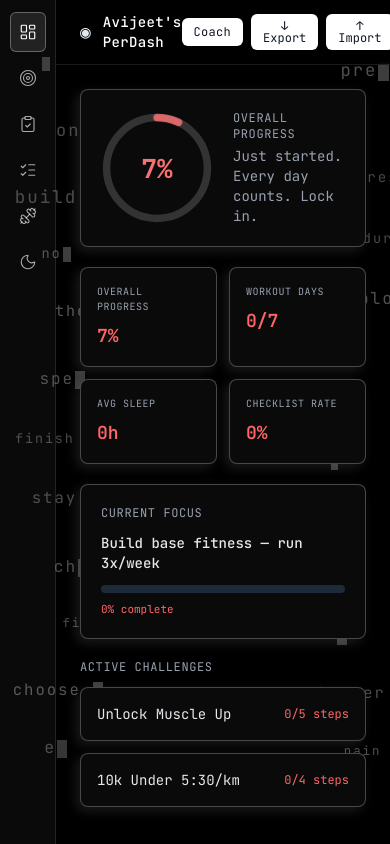
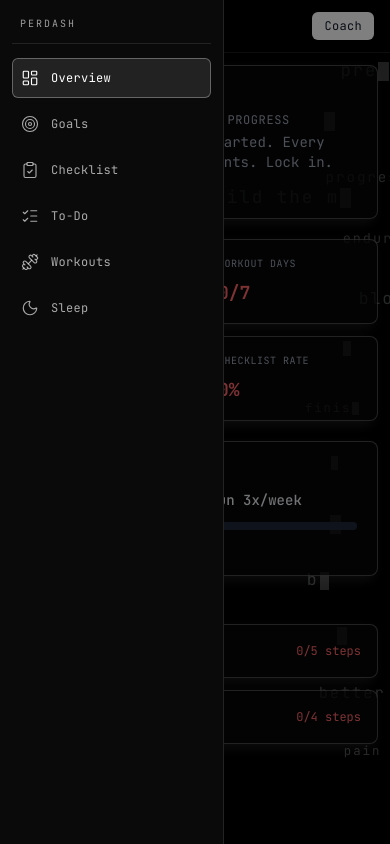
Before and after one commit to TheWhiteburn/PerDash, a React (Vite) app in the folder client/: page / in a window 390 px wide. Both pictures are taken after a click on the button 27 px from the left and 32 px from the top of the page. Built offline with nearby package versions, Linux system fonts and the light colour scheme; the HTML template or start-up script is replaced by a standard one.

Commit message:
Mobile responsive: hamburger drawer sidebar, translucent frosted-glass cards, tighter layout

```diff
--- a/client/src/App.jsx
+++ b/client/src/App.jsx
@@ -1,4 +1,5 @@
 import React, { useState, useCallback } from 'react';
+import { Menu } from 'lucide-react';
 import { DataProvider, useData } from './store';
 import { downloadBackup, uploadBackup } from './utils/backup';
 import SidebarNav from './components/SidebarNav';
@@ -14,6 +15,7 @@ import BackgroundScene from './components/BackgroundScene';
 function Dashboard() {
   const [activeTab, setActiveTab] = useState('overview');
   const [chatOpen, setChatOpen] = useState(false);
+  const [mobileMenuOpen, setMobileMenuOpen] = useState(false);
   const { exportData, importData } = useData();
 
   const handleExport = useCallback(() => {
@@ -32,12 +34,15 @@ function Dashboard() {
   return (
     <div className="flex h-screen bg-black text-slate-200 overflow-hidden relative">
       <BackgroundScene />
-      <SidebarNav active={activeTab} onSelect={setActiveTab} />
+      <SidebarNav active={activeTab} onSelect={(tab) => { setActiveTab(tab); setMobileMenuOpen(false); }} mobileOpen={mobileMenuOpen} onMobileClose={() => setMobileMenuOpen(false)} />
       <div className="flex-1 flex flex-col min-w-0 relative z-10">
-        <header className="flex items-center justify-between px-6 py-3 border-b border-white/10 shrink-0 bg-black/80 backdrop-blur-sm">
+        <header className="flex items-center justify-between px-4 md:px-6 py-3 border-b border-white/10 shrink-0 bg-black/80 backdrop-blur-sm">
           <div className="flex items-center gap-3">
+            <button onClick={() => setMobileMenuOpen(true)} className="md:hidden text-white hover:text-white/80 transition-colors">
+              <Menu size={20} strokeWidth={1.5} />
+            </button>
             <span className="text-slate-200 text-lg">◉</span>
-            <h1 className="text-sm font-medium tracking-wide text-white">
+            <h1 className="hidden md:block text-sm font-medium tracking-wide text-white">
               Avijeet's PerDash
             </h1>
           </div>
@@ -50,21 +55,21 @@ function Dashboard() {
             </button>
             <button
               onClick={handleExport}
-              className="px-3 py-1.5 text-xs leading-none bg-white text-gray-900 rounded-md hover:bg-gray-900 hover:text-white hover:-translate-y-1 transition-all duration-300"
+              className="hidden md:inline-block px-3 py-1.5 text-xs leading-none bg-white text-gray-900 rounded-md hover:bg-gray-900 hover:text-white hover:-translate-y-1 transition-all duration-300"
               title="Export backup"
             >
               ↓ Export
             </button>
             <button
               onClick={handleImport}
-              className="px-3 py-1.5 text-xs leading-none bg-white text-gray-900 rounded-md hover:bg-gray-900 hover:text-white hover:-translate-y-1 transition-all duration-300"
+              className="hidden md:inline-block px-3 py-1.5 text-xs leading-none bg-white text-gray-900 rounded-md hover:bg-gray-900 hover:text-white hover:-translate-y-1 transition-all duration-300"
               title="Import backup"
             >
               ↑ Import
             </button>
           </div>
         </header>
-        <main className="flex-1 overflow-y-auto p-6 relative">
+        <main className="flex-1 overflow-y-auto p-3 md:p-6 relative">
           <div key={activeTab} className="fade-in">
             {activeTab === 'overview' && <Overview />}
             {activeTab === 'goals' && <Goals />}
--- a/client/src/components/DailyChecklist.jsx
+++ b/client/src/components/DailyChecklist.jsx
@@ -57,7 +57,7 @@ export default function DailyChecklist() {
 
   return (
     <div className="max-w-2xl mx-auto space-y-5">
-      <div className="bg-[#0a0a0a] border border-white/25 rounded-lg p-5 shadow-card-white hover:-translate-y-1 hover:shadow-[-8px_8px_28px_rgba(255,255,255,0.2)] hover:border-white/50 transition-all duration-300">
+      <div className="card-bg border border-white/25 rounded-lg p-5 shadow-card-white hover:-translate-y-1 hover:shadow-[-8px_8px_28px_rgba(255,255,255,0.2)] hover:border-white/50 transition-all duration-300">
         <div className="flex items-center justify-between mb-3">
           <span className="text-xs text-gray-400 tracking-wider uppercase">Today</span>
           <span className={`text-xs ${pc.cls}`}>{doneCount}/{totalCount} done</span>
@@ -93,7 +93,7 @@ export default function DailyChecklist() {
         />
       </div>
 
-      <div className="bg-[#0a0a0a] border border-white/25 rounded-lg p-5 shadow-card-white hover:-translate-y-1 hover:shadow-[-8px_8px_28px_rgba(255,255,255,0.2)] hover:border-white/50 transition-all duration-300">
+      <div className="card-bg border border-white/25 rounded-lg p-5 shadow-card-white hover:-translate-y-1 hover:shadow-[-8px_8px_28px_rgba(255,255,255,0.2)] hover:border-white/50 transition-all duration-300">
         <div className="text-xs text-gray-400 tracking-wider uppercase mb-3">Recurring Items</div>
         <div className="space-y-1">
           {data.dailyChecklist.presets.map(p => (
--- a/client/src/components/Goals.jsx
+++ b/client/src/components/Goals.jsx
@@ -29,7 +29,7 @@ function GoalSection({ title, goals, onAdd, onUpdate, onDelete }) {
           return (
             <div
               key={g.id}
-              className={`bg-[#0a0a0a] border border-white/25 rounded-lg p-4 shadow-card-white hover:-translate-y-1 hover:shadow-[-8px_8px_28px_rgba(255,255,255,0.2)] hover:border-white/50 transition-all duration-300 ${isCompleted ? 'opacity-60' : ''}`}
+              className={`card-bg border border-white/25 rounded-lg p-4 shadow-card-white hover:-translate-y-1 hover:shadow-[-8px_8px_28px_rgba(255,255,255,0.2)] hover:border-white/50 transition-all duration-300 ${isCompleted ? 'opacity-60' : ''}`}
             >
               <div className="flex items-start justify-between gap-3 mb-3">
                 <span className={`text-sm flex-1 ${isCompleted ? 'line-through text-gray-600' : 'text-gray-200'}`}>
--- a/client/src/components/Overview.jsx
+++ b/client/src/components/Overview.jsx
@@ -30,7 +30,7 @@ export default function Overview() {
 
   return (
     <div className="max-w-2xl mx-auto space-y-5">
-      <div className="flex items-center gap-5 bg-[#0a0a0a] border border-white/25 rounded-lg p-5 shadow-card-white hover:-translate-y-1 hover:shadow-[-8px_8px_28px_rgba(255,255,255,0.2)] hover:border-white/50 transition-all duration-300">
+      <div className="flex items-center gap-5 card-bg border border-white/25 rounded-lg p-5 shadow-card-white hover:-translate-y-1 hover:shadow-[-8px_8px_28px_rgba(255,255,255,0.2)] hover:border-white/50 transition-all duration-300">
         <svg viewBox="0 0 120 120" className="w-28 h-28 shrink-0">
           <circle cx="60" cy="60" r="54" fill="none" stroke="#333" strokeWidth="8" />
           <circle
@@ -57,7 +57,7 @@ export default function Overview() {
         {metrics.map(m => {
           const mc = ladder(m.raw, m.low ?? 40, m.high ?? 90);
           return (
-            <div key={m.label} className="bg-[#0a0a0a] border border-white/25 rounded-lg p-4 shadow-card-white hover:-translate-y-1 hover:shadow-[-8px_8px_28px_rgba(255,255,255,0.2)] hover:border-white/50 transition-all duration-300">
+            <div key={m.label} className="card-bg border border-white/25 rounded-lg p-4 shadow-card-white hover:-translate-y-1 hover:shadow-[-8px_8px_28px_rgba(255,255,255,0.2)] hover:border-white/50 transition-all duration-300">
               <div className="text-[10px] text-gray-400 tracking-wider uppercase mb-2">{m.label}</div>
               <div className={`text-lg font-semibold ${mc.cls}`}>{m.value}</div>
             </div>
@@ -65,7 +65,7 @@ export default function Overview() {
         })}
       </div>
 
-      <div className="bg-[#0a0a0a] border border-white/25 rounded-lg p-5 shadow-card-white hover:-translate-y-1 hover:shadow-[-8px_8px_28px_rgba(255,255,255,0.2)] hover:border-white/50 transition-all duration-300">
+      <div className="card-bg border border-white/25 rounded-lg p-5 shadow-card-white hover:-translate-y-1 hover:shadow-[-8px_8px_28px_rgba(255,255,255,0.2)] hover:border-white/50 transition-all duration-300">
         <div className="text-xs text-gray-400 tracking-wider uppercase mb-3">Current Focus</div>
         <p className="text-sm font-medium text-gray-200 mb-3">{topGoal?.text || 'No goals set'}</p>
         <div className="h-2 bg-gray-800 rounded-full overflow-hidden">
@@ -84,7 +84,7 @@ export default function Overview() {
               const pct = total > 0 ? Math.round((done / total) * 100) : 0;
               const cc = ladder(pct);
               return (
-                <div key={c.id} className="flex items-center justify-between bg-[#0a0a0a] border border-white/25 rounded-lg p-4 shadow-card-white hover:-translate-y-1 hover:shadow-[-8px_8px_28px_rgba(255,255,255,0.2)] hover:border-white/50 transition-all duration-300">
+                <div key={c.id} className="flex items-center justify-between card-bg border border-white/25 rounded-lg p-4 shadow-card-white hover:-translate-y-1 hover:shadow-[-8px_8px_28px_rgba(255,255,255,0.2)] hover:border-white/50 transition-all duration-300">
                   <span className="text-sm text-gray-200">{c.name}</span>
                   <span className={`text-xs ${cc.cls}`}>{done}/{total} steps</span>
                 </div>
--- a/client/src/components/SidebarNav.jsx
+++ b/client/src/components/SidebarNav.jsx
@@ -10,30 +10,48 @@ const TABS = [
   { id: 'sleep', label: 'Sleep', icon: Moon },
 ];
 
-export default function SidebarNav({ active, onSelect }) {
-  return (
-    <nav className="w-14 md:w-44 bg-[#0a0a0a] border-r border-white/10 flex flex-col items-center md:items-stretch gap-1.5 py-3 px-1 md:px-3 shrink-0 h-full overflow-y-auto">
-      <div className="hidden md:block text-[10px] text-white/60 tracking-[0.2em] uppercase px-2 pb-3 pt-1 border-b border-white/10 mb-2">
-        PerDash
-      </div>
-      {TABS.map(tab => {
+export default function SidebarNav({ active, onSelect, mobileOpen, onMobileClose }) {
+  const renderItems = (showLabels) => TABS.map(tab => {
     const Icon = tab.icon;
     const isActive = active === tab.id;
     return (
       <button
         key={tab.id}
         onClick={() => onSelect(tab.id)}
-            className={`flex items-center justify-center md:justify-start gap-3 px-2 md:px-3 py-2.5 rounded-md text-sm transition-all duration-300 hover:-translate-y-1 ${
+        className={`flex items-center gap-3 px-2 md:px-3 py-2.5 rounded-md text-sm transition-all duration-300 hover:-translate-y-1 ${
           isActive
             ? 'bg-white/10 text-white border border-white/30'
             : 'text-white/65 hover:bg-white hover:text-gray-900 border border-transparent'
         }`}
       >
         <Icon size={18} strokeWidth={1.5} />
-            <span className="hidden md:inline text-xs tracking-wide">{tab.label}</span>
+        {showLabels && <span className="text-xs tracking-wide">{tab.label}</span>}
       </button>
     );
-      })}
+  });
+
+  return (
+    <>
+      {/* Desktop sidebar */}
+      <nav className="hidden md:flex w-44 bg-[#0a0a0a] border-r border-white/10 flex-col items-stretch gap-1.5 py-3 px-3 shrink-0 h-full overflow-y-auto">
+        <div className="text-[10px] text-white/60 tracking-[0.2em] uppercase px-2 pb-3 pt-1 border-b border-white/10 mb-2">
+          PerDash
+        </div>
+        {renderItems(true)}
       </nav>
+
+      {/* Mobile drawer overlay */}
+      {mobileOpen && (
+        <div className="fixed inset-0 z-50 flex md:hidden">
+          <div className="absolute inset-0 bg-black/50" onClick={onMobileClose} />
+          <nav className="relative w-56 bg-[#0a0a0a] h-full border-r border-white/10 flex flex-col gap-1.5 py-3 px-3 overflow-y-auto animate-[slideInLeft_0.25s_ease]">
+            <div className="text-[10px] text-white/60 tracking-[0.2em] uppercase px-2 pb-3 pt-1 border-b border-white/10 mb-2">
+              PerDash
+            </div>
+            {renderItems(true)}
+          </nav>
+        </div>
+      )}
+    </>
   );
 }
--- a/client/src/components/TodoList.jsx
+++ b/client/src/components/TodoList.jsx
@@ -62,7 +62,7 @@ export default function TodoList() {
           return (
             <div
               key={todo.id}
-              className={`bg-[#0a0a0a] border border-white/25 rounded-lg overflow-hidden transition-all duration-300 shadow-card-white hover:-translate-y-1 hover:shadow-[-8px_8px_28px_rgba(255,255,255,0.2)] hover:border-white/50 ${isComplete ? 'opacity-60' : ''}`}
+              className={`card-bg border border-white/25 rounded-lg overflow-hidden transition-all duration-300 shadow-card-white hover:-translate-y-1 hover:shadow-[-8px_8px_28px_rgba(255,255,255,0.2)] hover:border-white/50 ${isComplete ? 'opacity-60' : ''}`}
             >
               <div
                 className="px-4 py-3 cursor-pointer"
--- a/client/src/components/WorkoutTracker.jsx
+++ b/client/src/components/WorkoutTracker.jsx
@@ -75,7 +75,7 @@ export default function WorkoutTracker() {
 
   return (
     <div className="max-w-2xl mx-auto space-y-5">
-      <div className="bg-[#0a0a0a] border border-white/25 rounded-lg p-5 shadow-card-white hover:-translate-y-1 hover:shadow-[-8px_8px_28px_rgba(255,255,255,0.2)] hover:border-white/50 transition-all duration-300">
+      <div className="card-bg border border-white/25 rounded-lg p-5 shadow-card-white hover:-translate-y-1 hover:shadow-[-8px_8px_28px_rgba(255,255,255,0.2)] hover:border-white/50 transition-all duration-300">
         <div className="flex items-center gap-4 flex-wrap">
           <div>
             <div className="text-[10px] text-gray-400 tracking-wider uppercase">This Week</div>
@@ -94,7 +94,7 @@ export default function WorkoutTracker() {
         </div>
       </div>
 
-      <div className="bg-[#0a0a0a] border border-white/25 rounded-lg p-5 shadow-card-white hover:-translate-y-1 hover:shadow-[-8px_8px_28px_rgba(255,255,255,0.2)] hover:border-white/50 transition-all duration-300">
+      <div className="card-bg border border-white/25 rounded-lg p-5 shadow-card-white hover:-translate-y-1 hover:shadow-[-8px_8px_28px_rgba(255,255,255,0.2)] hover:border-white/50 transition-all duration-300">
         <div className="text-xs text-gray-400 tracking-wider uppercase mb-3">Today's Log</div>
         <div className="flex gap-2 mb-3">
           <input
@@ -125,7 +125,7 @@ export default function WorkoutTracker() {
             const progress = c.steps.length > 0 ? Math.round((doneSteps / c.steps.length) * 100) : 0;
             const pc = ladder(progress);
             return (
-              <div key={c.id} className="bg-[#0a0a0a] border border-white/25 rounded-lg p-4 shadow-card-white hover:-translate-y-1 hover:shadow-[-8px_8px_28px_rgba(255,255,255,0.2)] hover:border-white/50 transition-all duration-300">
+              <div key={c.id} className="card-bg border border-white/25 rounded-lg p-4 shadow-card-white hover:-translate-y-1 hover:shadow-[-8px_8px_28px_rgba(255,255,255,0.2)] hover:border-white/50 transition-all duration-300">
                 <div className="flex items-center justify-between mb-2">
                   <span className="text-sm font-medium text-gray-200">{c.name}</span>
                   <span className={`text-xs ${pc.cls}`}>{doneSteps}/{c.steps.length}</span>
--- a/client/src/index.css
+++ b/client/src/index.css
@@ -32,3 +32,19 @@ body {
 .pulse-ring {
   animation: pulse-ring 3s ease-in-out infinite;
 }
+.card-bg {
+  background-color: rgba(10, 10, 10, 0.75);
+  backdrop-filter: blur(8px);
+  -webkit-backdrop-filter: blur(8px);
+}
+@media (min-width: 768px) {
+  .card-bg {
+    background-color: #0a0a0a;
+    backdrop-filter: none;
+    -webkit-backdrop-filter: none;
+  }
+}
+@keyframes slideInLeft {
+  from { transform: translateX(-100%); }
+  to { transform: translateX(0); }
+}
```
Also changed, not shown: client/src/components/SleepTracker.jsx (+4 -4 lines). Lines whose indentation alone changed are shown as unchanged.
